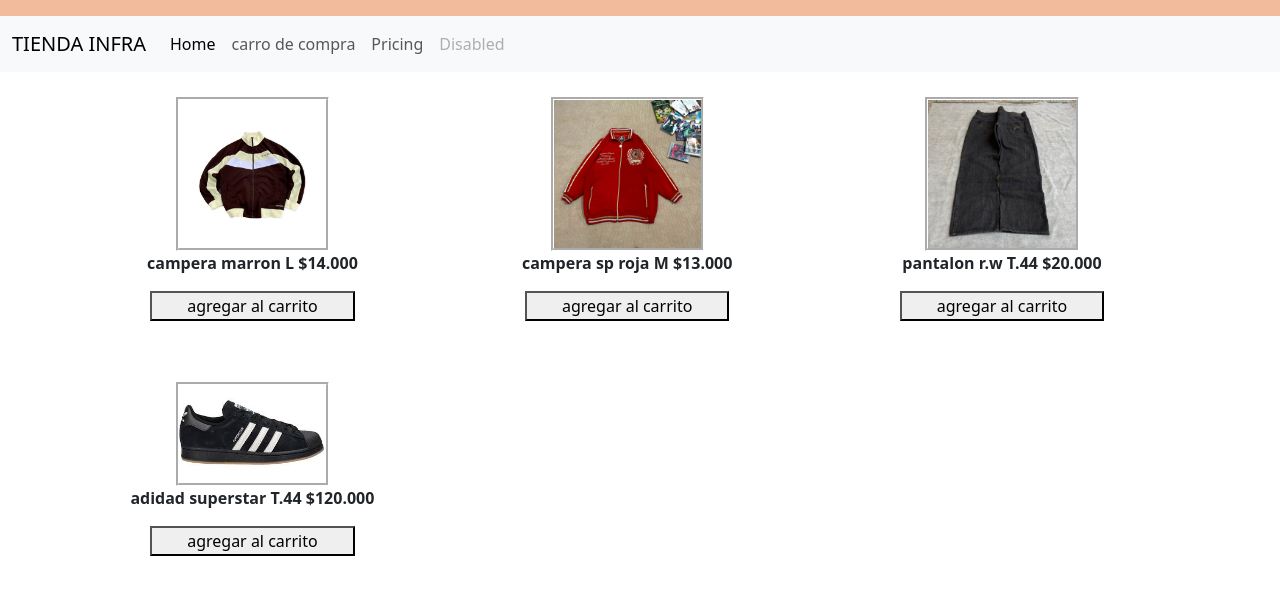
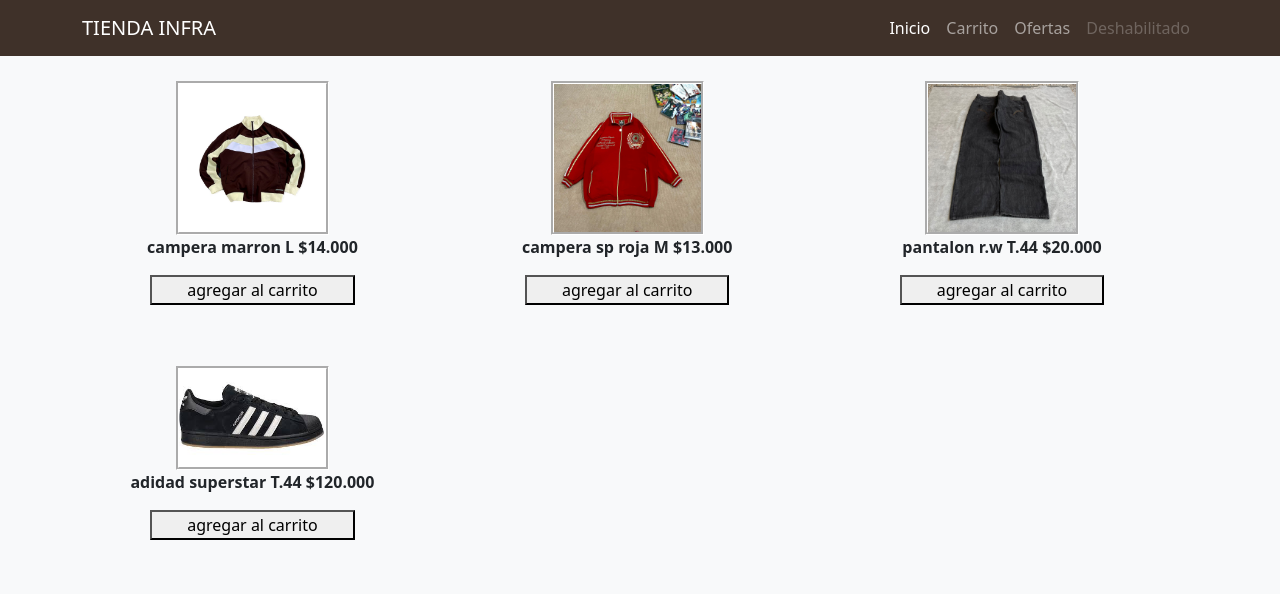
Before and after one commit to axelssk/Tienda.infra, a plain HTML site: page index.html in a window 1280 px wide. Drawn offline with nearby package versions, Linux system fonts and the light colour scheme.

Commit message:
Update index.html

```diff
--- a/index.html
+++ b/index.html
@@ -1,37 +1,49 @@
 <!DOCTYPE html>
 <html lang="es">
 <head>
+    <meta charset="UTF-8">
+  <title>Infra.td</title>
+  <meta name="viewport" content="width=device-width, initial-scale=1.0">
+
+  <!-- Bootstrap -->
+  <link href="https://cdn.jsdelivr.net/npm/bootstrap@5.3.5/dist/css/bootstrap.min.css" rel="stylesheet" integrity="sha384-SgOJa3DmI69IUzQ2PVdRZhwQ+dy64/BUtbMJw1MZ8t5HZApcHrRKUc4W0kG879m7" crossorigin="anonymous">
   <script src="https://cdn.jsdelivr.net/npm/bootstrap@5.3.5/dist/js/bootstrap.bundle.min.js" integrity="sha384-k6d4wzSIapyDyv1kpU366/PK5hCdSbCRGRCMv+eplOQJWyd1fbcAu9OCUj5zNLiq" crossorigin="anonymous"></script>
-    <link href="https://cdn.jsdelivr.net/npm/bootstrap@5.3.5/dist/css/bootstrap.min.css" rel="stylesheet" integrity="sha384-SgOJa3DmI69IUzQ2PVdRZhwQ+dy64/BUtbMJw1MZ8t5HZApcHrRKUc4W0kG879m7" crossorigin="anonymous">
-    <meta charset="UTF-8">
+
+  <!-- Íconos -->
+  <link rel="stylesheet" href="https://cdnjs.cloudflare.com/ajax/libs/font-awesome/6.7.2/css/all.min.css">
+
+  <!-- Estilos personalizados -->
   <link rel="stylesheet" href="estilos/estilos.css">
-    <link rel="stylesheet" href="https://cdnjs.cloudflare.com/ajax/libs/font-awesome/6.7.2/css/all.min.css">
-    <meta name="viewport" content="width=device-width, initial-scale=1.0">
-    <title>Infra.td</title>
+  <style>
+    .custom-bg {
+      background-color: #3f3129;
+    }
+    .custom-text {
+      color: #3f3129;
+    }
+  </style>
 </head>
-<body>
-    <header>
-        <nav class="navbar navbar-light" style="background-color: #e16b2774;">
-            <!-- Navbar content -->
-          </nav>
-        <nav class="navbar navbar-expand-lg navbar-light bg-light">
-            <div class="container-fluid">
+<body class="bg-light">
+
+  <nav class="navbar navbar-expand-lg navbar-dark custom-bg">
+    <div class="container">
       <a class="navbar-brand" href="index.html">TIENDA INFRA</a>
-              <button class="navbar-toggler" type="button" data-bs-toggle="collapse" data-bs-target="#navbarNavAltMarkup" aria-controls="navbarNavAltMarkup" aria-expanded="false" aria-label="Toggle navigation">
+      <button class="navbar-toggler" type="button" data-bs-toggle="collapse" data-bs-target="#navbarNav"
+              aria-controls="navbarNav" aria-expanded="false" aria-label="Toggle navigation">
         <span class="navbar-toggler-icon"></span>
       </button>
-              <div class="collapse navbar-collapse" id="navbarNavAltMarkup">
-                <div class="navbar-nav">
-                  <a class="nav-link active" aria-current="page" href="index.html">Home</a>
-                  <a class="nav-link" href="carrito.html" >carro de compra</a>
-                  <a class="nav-link" href="#">Pricing</a>
-                  <a class="nav-link disabled" href="#" tabindex="-1" aria-disabled="true">Disabled</a>
-                </div>
+
+      <div class="collapse navbar-collapse" id="navbarNav">
+        <ul class="navbar-nav ms-auto">
+          <li class="nav-item"><a class="nav-link active" href="index.html">Inicio</a></li>
+          <li class="nav-item"><a class="nav-link" href="carrito.html">Carrito</a></li>
+          <li class="nav-item"><a class="nav-link" href="#">Ofertas</a></li>
+          <li class="nav-item"><a class="nav-link disabled">Deshabilitado</a></li>
+        </ul>
       </div>
     </div>
   </nav>
 
-    </header>
     <main class="container">
       <div class="row">
       <div class="Producto" data-id="campera-marron">
```
Lines whose indentation alone changed are shown as unchanged.
